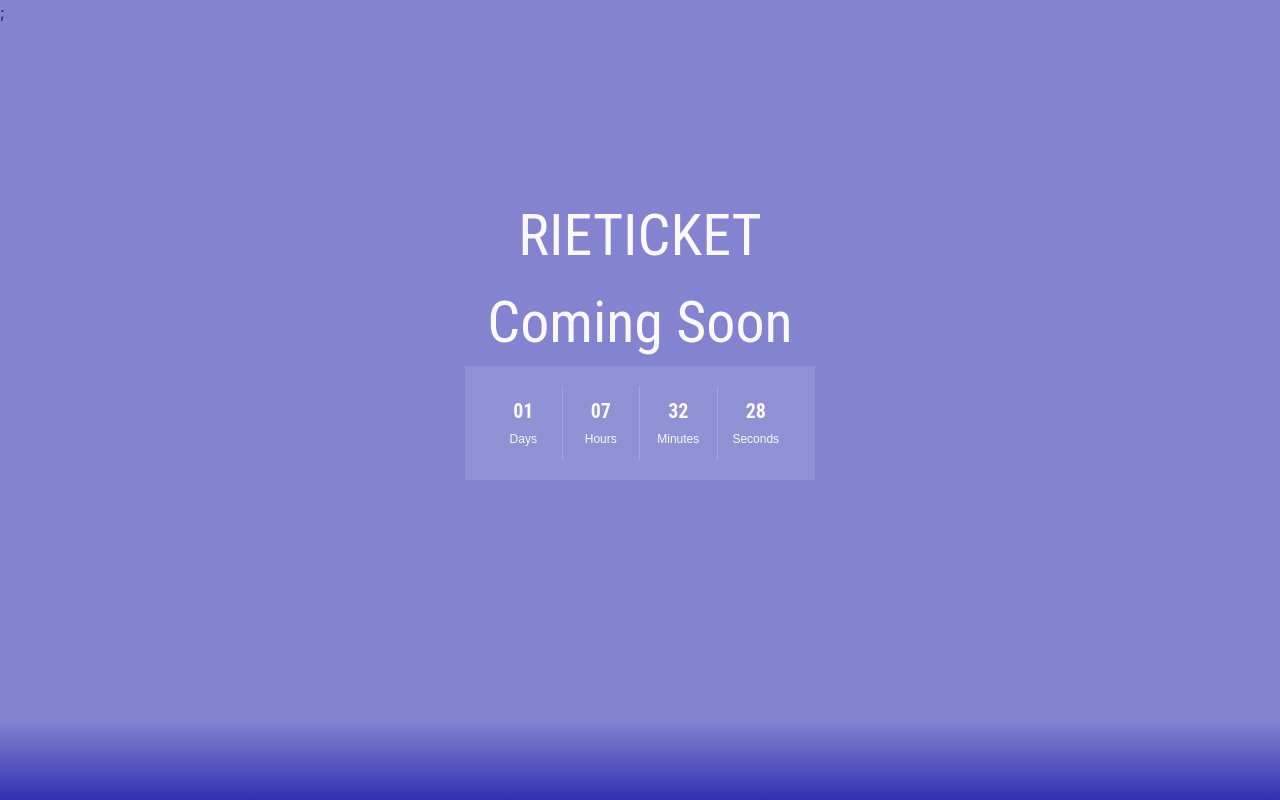
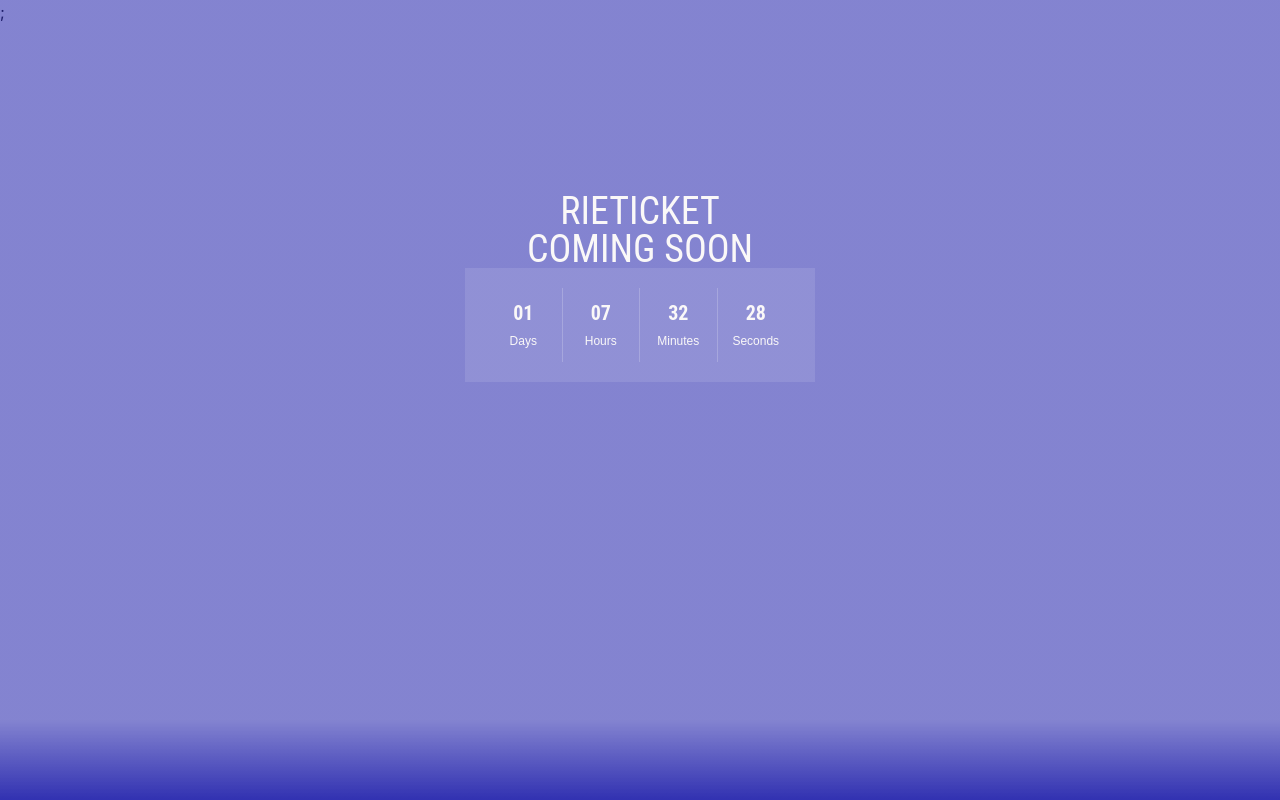
Before and after one commit to kingCorp/rie, a React (Create React App) app: page / in a window 1280 px wide. Built offline with nearby package versions, Linux system fonts and the light colour scheme.

Commit message:
fix:fix build deploy issues

```diff
--- a/src/pages/comingsoon/style.css
+++ b/src/pages/comingsoon/style.css
@@ -6,9 +6,6 @@
   background-position: top top;
   background-size: cover;
   margin: 0;
-
-  background-image: url(https://mysuperevent.com/wp-content/uploads/2016/08/LiveEvents01.jpg)
-    no-repeat center center fixed;
   -webkit-background-size: cover;
   -moz-background-size: cover;
   -o-background-size: cover;
@@ -22,7 +19,6 @@
   right: 0;
   bottom: 0;
   text-align: center;
-  /* background: rgb(49, 49, 177); */
   background: linear-gradient(
     0deg,
     rgba(49, 49, 177, 1) 0%,
@@ -38,7 +34,8 @@
   width: 25%;
   float: left;
 }
-*/ .title {
+
+.title {
   font-size: 38px;
   text-transform: uppercase;
   line-height: 1;
```
